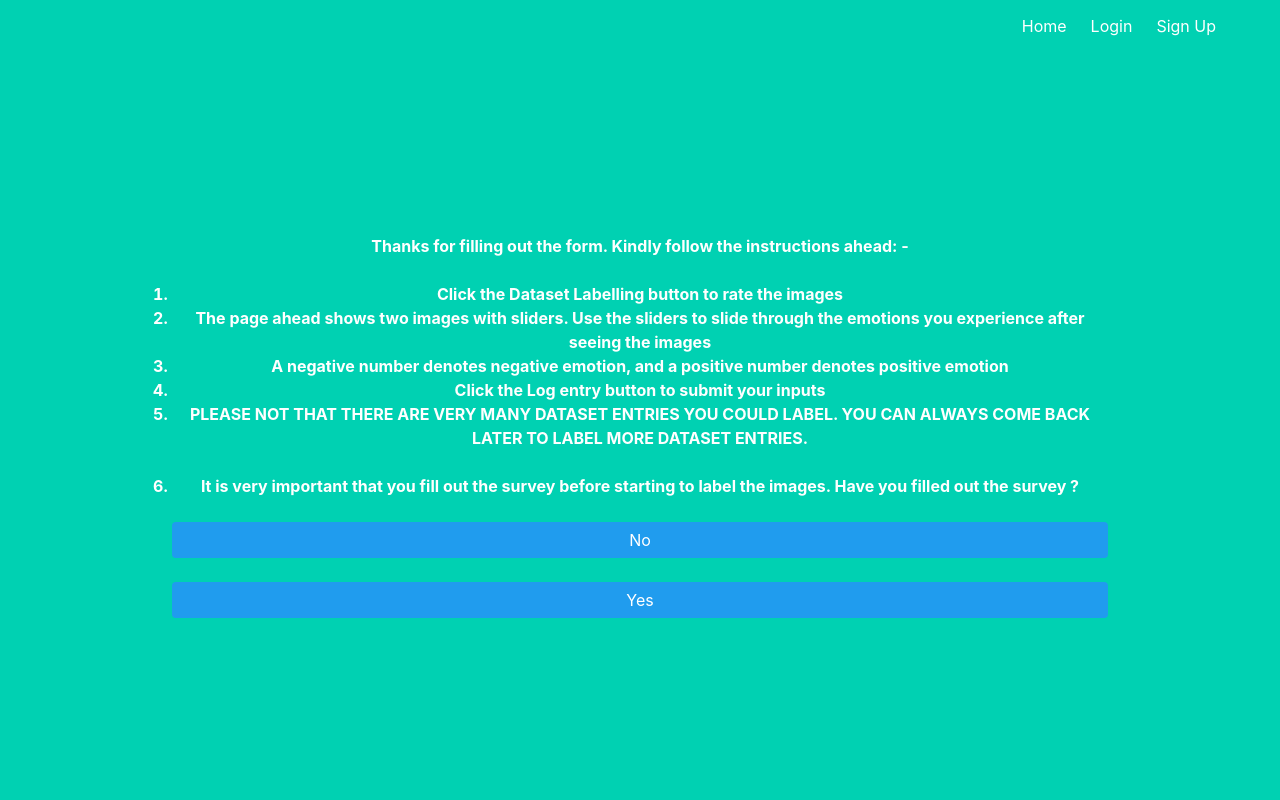
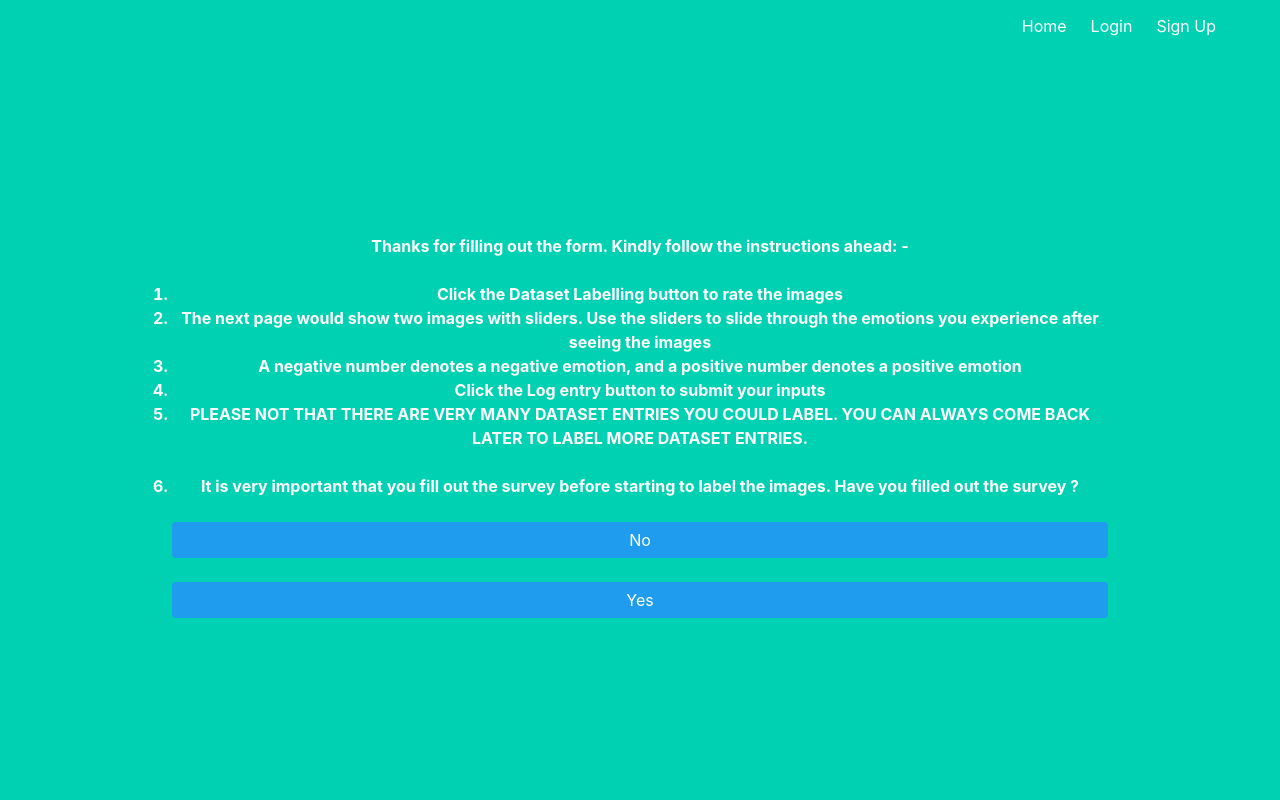
Before and after one commit to manumhp/dataset-labelling-app, a Python web app: template templates/labelling_instructions.html in a window 1280 px wide. Run offline with Jinja, Linux system fonts and the light colour scheme; the template is opened without the code that fills it, so the values that code supplies are empty.

Commit message:
small changes to the labelling instructions

```diff
--- a/app.py
+++ b/app.py
@@ -143,6 +143,9 @@ def display_survey(survey_template):
 def survey():
     return display_survey('survey5.html')
 
+###3 survey POST... Shows that the survey has been submitted
+### create an entry in the table
+
 @app.route('/labelling_instructions')
 @login_required
 def labelling_instructions():
@@ -194,7 +197,6 @@ def dataset():
 
 
 def read_random_images():
-    print("Random images generated")
     images = ImageInfo.query.all()
     results = [
         {
--- a/templates/labelling_instructions.html
+++ b/templates/labelling_instructions.html
@@ -13,8 +13,8 @@
         <br>
         <ol>
         <li>Click the Dataset Labelling button to rate the images </li>
-        <li>The page ahead shows two images with sliders. Use the sliders to slide through the emotions you experience after seeing the images </li>
-        <li>A negative number denotes negative emotion, and a positive number denotes positive emotion </li>
+        <li>The next page would show two images with sliders. Use the sliders to slide through the emotions you experience after seeing the images </li>
+        <li>A negative number denotes a negative emotion, and a positive number denotes a positive emotion </li>
         <li>Click the Log entry button to submit your inputs </li>
         <li><strong><italic>PLEASE NOT THAT THERE ARE VERY MANY DATASET ENTRIES YOU COULD LABEL. YOU CAN ALWAYS COME BACK LATER TO LABEL MORE DATASET ENTRIES. </italic></strong></li>
         <!-- <li>There will be multiple pairs of images shown that you can rate. You can label some now and continue labelling them later ...</li> -->
```
